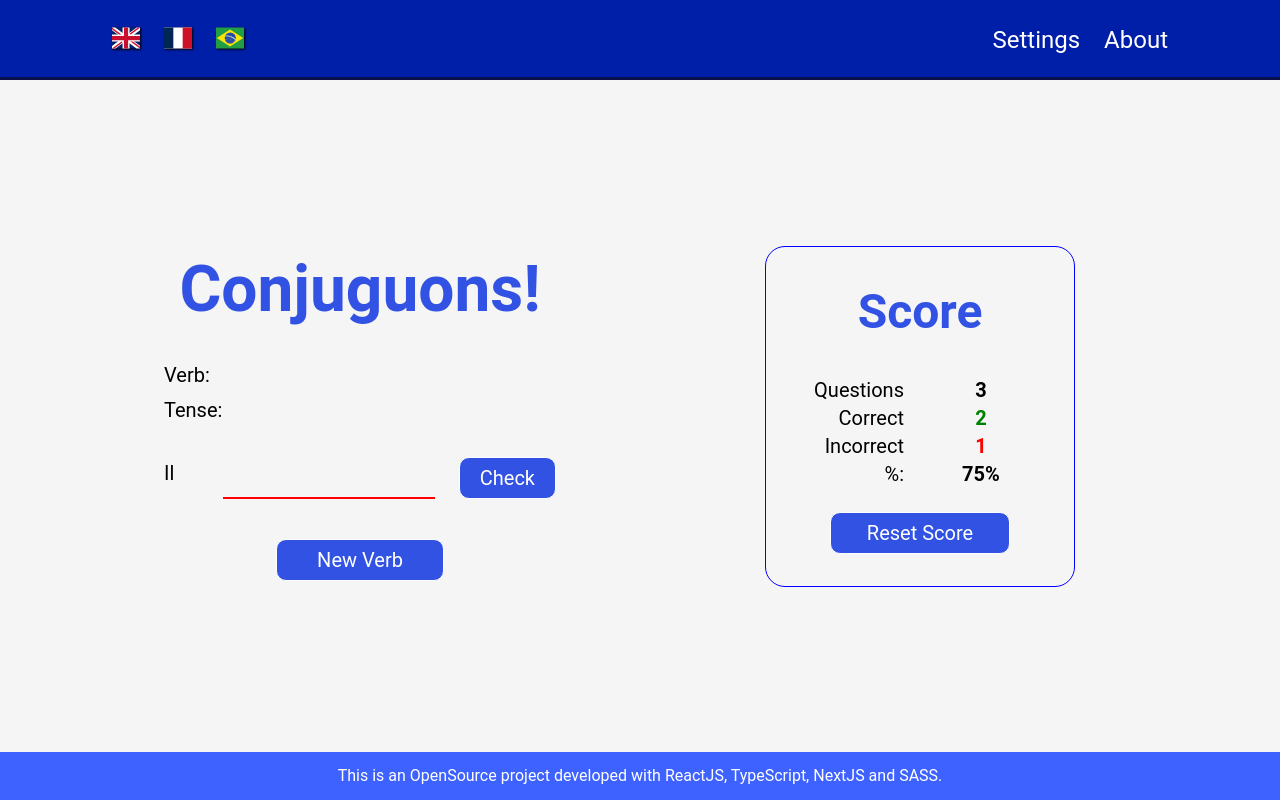
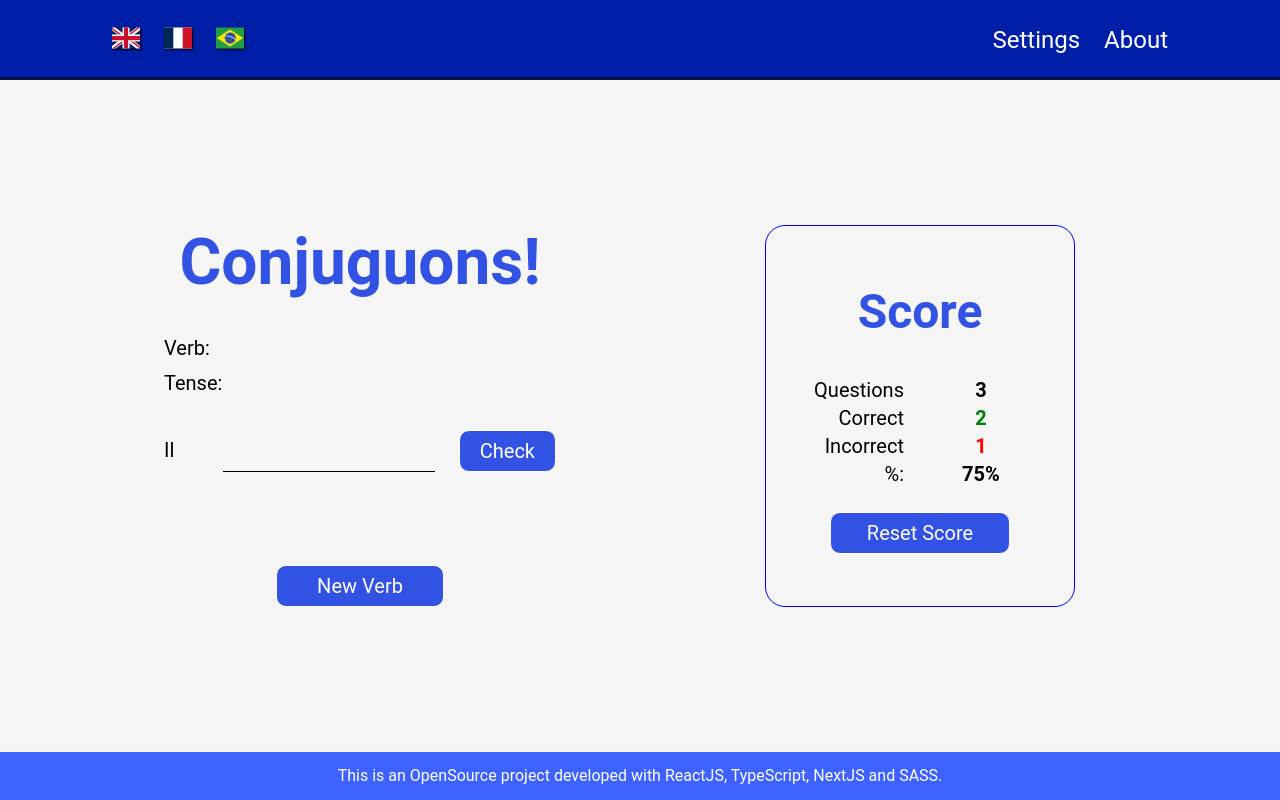
Before and after one commit to flaviobvds/conjuguons, a Next.js app: page / in a window 1280 px wide. Built offline with nearby package versions, Linux system fonts and the light colour scheme.

Commit message:
correction fully implemented

```diff
--- a/package.json
+++ b/package.json
@@ -21,6 +21,7 @@
     "next": "13.1.4",
     "react": "18.2.0",
     "react-dom": "18.2.0",
+    "react-icons": "^4.7.1",
     "react-modal": "^3.16.1",
     "sass": "^1.58.0",
     "typescript": "4.9.4"
--- a/src/components/QuestionContainer/index.tsx
+++ b/src/components/QuestionContainer/index.tsx
@@ -1,13 +1,16 @@
-import { FormEvent, useState, useEffect } from "react";
+import { FormEvent, useState, useEffect, Fragment } from "react";
 import verblist from '../../verblist.json';
 const FrenchVerbs = require('french-verbs');
 const Lefff = require('french-verbs-lefff/dist/conjugations.json');
 import { VerbsInfo } from 'french-verbs-lefff';
+import { FaCheck, FaTimes } from 'react-icons/fa'
+
 import { translatedText } from "@/hooks/translatedText";
 import { useLanguage } from "@/hooks/language";
+import { Score } from "../Score";
 
 import styles from './questioncontainer.module.scss'
-import { Score } from "../Score";
+
 
 interface Question {
     verb: string,
@@ -66,7 +69,7 @@ export function QuestionContainer({ questionsettings, lang }: QuestionContainerP
     const [verb, setVerb] = useState('');
     const [subject, setSubject] = useState(0);
     const [verbTense, setVerbTense] = useState('');
-    const [status, setStatus] = useState('');
+    const [isCorrect, setIsCorrect] = useState<boolean | null>(null);
     const [correctAnswer, setCorrectAnswer] = useState('');
     const verbsDetectifs = [
         'grêler', 'neiger', 'barder', 'advenir', 'bruiner', 'dracher',
@@ -101,6 +104,12 @@ export function QuestionContainer({ questionsettings, lang }: QuestionContainerP
                 gender: aux == "ETRE" ? 'F' : 'M',
                 number: aux == "ETRE" ? 'P' : 'S',
             }
+            // if subject is NOUS (index 3) or VOUS (index 4), use plural if aux is ETRE
+            if (subject == 3 || 4) return {
+                subject,
+                gender: 'M',
+                number: aux == "ETRE" ? 'P' : 'S',
+            }
             return {
                 subject: subject
             }
@@ -117,21 +126,24 @@ export function QuestionContainer({ questionsettings, lang }: QuestionContainerP
     }
 
     useEffect(() => {
-        console.log(answer + ' / ' + correctAnswer)
-        if (answer !== '') {
-            answer === correctAnswer ? setStatus('correct') : setStatus('incorrect')
+        //console.log(answer + ' / ' + correctAnswer)
+        if (answer !== '' && correctAnswer != '') {
+            answer === correctAnswer ? setIsCorrect(true) : setIsCorrect(false)
+        } else {
+            setIsCorrect(null);
         }
     }, [correctAnswer])
 
     useEffect(() => {
-        console.log(status)
-    }, [status])
+        //console.log(isCorrect)
+    }, [isCorrect])
 
     function handleGetNewQuestion() {
         setVerb(getRandomVerb(questionsettings.verbs)) // this will also trigger getRandomSubject inside useEffect
         setVerbTense(getRandomVerbTense(questionsettings.verbTenses))
-        setStatus('')
+        setIsCorrect(null)
         setAnswer('')
+        setCorrectAnswer('')
     }
 
     function getSubjectName(subjectIndex: number) {
@@ -157,6 +169,18 @@ export function QuestionContainer({ questionsettings, lang }: QuestionContainerP
 
     function capitalizeVerb(verb: string) {
         return verb.charAt(0).toUpperCase() + verb.slice(1);
+    }
+
+    function getStyle(status: boolean | null) {
+        if (status === true) return styles.correct
+        if (status === false) return styles.incorrect
+        if (status === null) return ''
+    }
+
+    function getIcon(status: boolean | null) {
+        if (status === true) return <FaCheck color="green" />
+        if (status === false) return <FaTimes color="red" />
+        if (status === null) return ''
     }
 
     return (
@@ -195,7 +219,7 @@ export function QuestionContainer({ questionsettings, lang }: QuestionContainerP
                                 <input
                                     onChange={e => setAnswer(e.target.value)}
                                     value={answer}
-                                    className={`${styles.answer} ${status === 'correct' ? styles.correct : styles.incorrect}`}
+                                    className={`${styles.answer} ${getStyle(isCorrect)}`}
                                 />
 
                                 <button
@@ -207,6 +231,12 @@ export function QuestionContainer({ questionsettings, lang }: QuestionContainerP
                             </form>
                         </div>
 
+                        <div className={styles.correction}>
+                            <Fragment>
+                                {getIcon(isCorrect) ?? ''}
+                            </Fragment>
+                            {correctAnswer ?? ''}
+                        </div>
                     </div>
 
                     <button
--- a/src/components/QuestionContainer/questioncontainer.module.scss
+++ b/src/components/QuestionContainer/questioncontainer.module.scss
@@ -18,8 +18,6 @@
 .leftContainer {
     max-width: 1120px;
     margin: 0 auto;
-    //width: 80%;
-    //padding: 0 2rem;
     //background-color: red;
     display: flex;
     flex-direction: column;
@@ -47,7 +45,7 @@
     //padding: 1rem;
     display: grid;
     grid-template-columns: 1fr 2fr;
-    grid-template-rows: 1fr 1fr 2fr;
+    grid-template-rows: 1fr 1fr 2fr 1.5fr;
 }
 
 .answerContainer {
@@ -68,17 +66,18 @@
 
 }
 
+.subject {
+    margin-top: 0.25rem;
+}
+
 .answer {
-    //grid-area: aC;
     width: 90%;
-    align-items: start;
     border-bottom: solid 1px black;
     border-top: none;
     border-left: none;
     border-right: none;
     font-size: 1.25rem;
     background-color: whitesmoke;
-    //background-color: greenyellow;
 
     &:focus {
         outline: none;
@@ -88,11 +87,12 @@
 
 
 .correct {
-    border-bottom: solid 2px #3152e2;
+    //border-bottom: solid 2px #3152e2;
+    border-bottom: solid 3px green;
 }
 
 .incorrect {
-    border-bottom: solid 2px red;
+    border-bottom: solid 3px red;
 }
 
 .submitAnswerButton {
@@ -106,6 +106,16 @@
     &:hover {
         filter: opacity(0.8);
     }
+}
+
+.correction {
+    //background-color: green;
+    grid-column-start: 1;
+    grid-column-end: 3;
+    display:flex;
+    justify-content: center;
+    align-items: center;
+    text-indent: 5px;
 }
 
 .getNewVerbButton {
```
Also changed, not shown: 1 other file (tests, documents, lock files or other folders).
